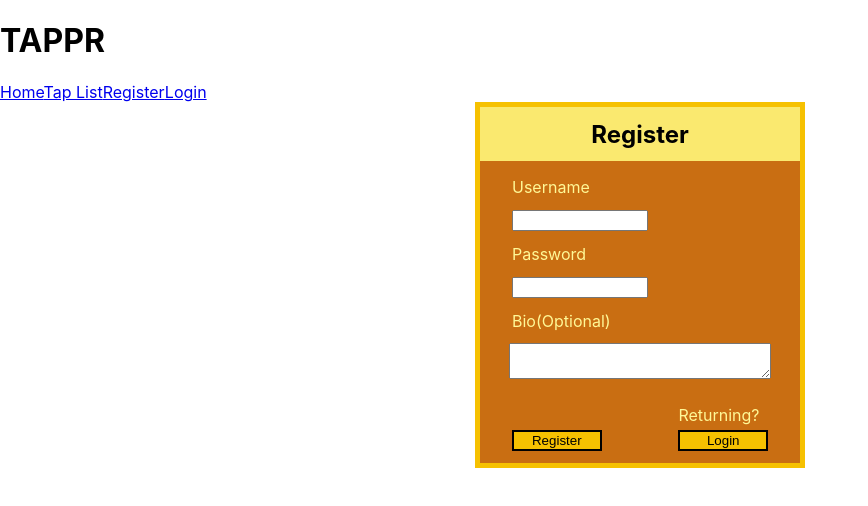
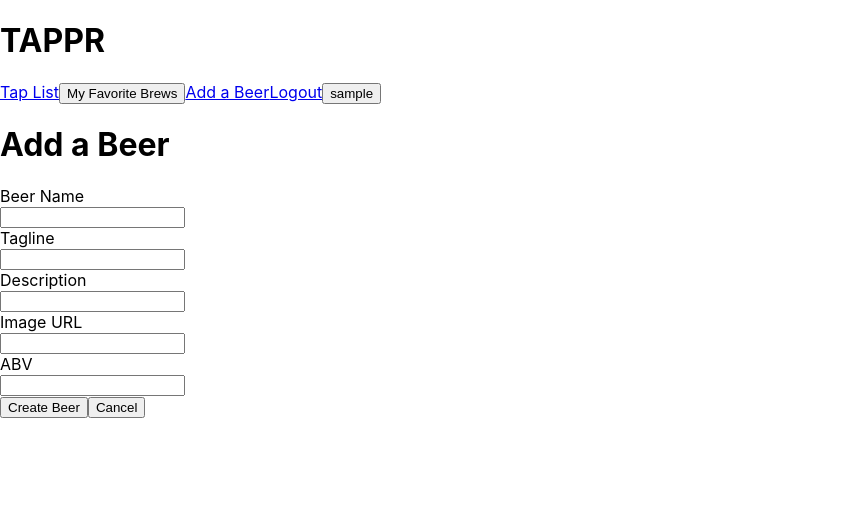
Before and after one commit to tappr-app/tappr, a React (Create React App) app in the folder tappr-fe/: page /add-a-beer in a window 1280 px wide. Shown: the top 506 px of the page, without its empty margins (0-868 px from the left). Built offline with nearby package versions, Linux system fonts and the light colour scheme; sample sign-in values are in the browser's storage.

Commit message:
Add beer form and action creators

```diff
--- a/tappr-fe/src/App.js
+++ b/tappr-fe/src/App.js
@@ -18,8 +18,6 @@ function App() {
     <div className="App">
       <header className="App-header">
         <h1>TAPPR</h1>
-        <RegisterForm />
-
         <Route exact path="/" render={(props) => <LandingPage {...props} />} />
         <Route exact path="/login" render={(props) => <LoginForm {...props} />} />
         <Route exact path="/register" render={(props) => <RegisterForm {...props} />} />
--- a/tappr-fe/src/actions/index.js
+++ b/tappr-fe/src/actions/index.js
@@ -12,26 +12,29 @@ export const USER_CREATED = 'USER_CREATED'
 export const USER_LOGIN = 'USER_LOGIN'
 export const LOGGED_IN= 'LOGGED_IN'
 
-
+// Fetch Beer Actions
 export const GET_API_BEERS = 'GET_API_BEERS';
 export const GET_API_BEERS_SUCCESS = 'GET_API_BEERS_SUCCESS';
 export const GET_API_BEERS_FAILURE = 'GET_API_BEERS_FAILURE';
 
+// Beer CRUD Actions
+export const ADD_BEER = 'ADD_BEER';
+export const ADD_BEER_SUCCESS = 'ADD_BEER_SUCCESS';
+export const ADD_BEER_FAILURE = 'ADD_BEER_FAILURE';
+
 export const handlePostData = payload => dispatch => {
-    dispatch({type: POST_USER});
-    axiosWithAuth()
+  dispatch({ type: POST_USER });
+  axiosWithAuth()
     .post('/auth/register', payload)
-    .then(res=>{
+    .then(res => {
         console.log('POST', res);
-        dispatch({ type: USER_CREATED})
+        dispatch({ type: USER_CREATED })
     })
-    .catch(err=>{
+    .catch(err => {
         console.log(err)
         dispatch({ type: SET_ERROR, payload: 'Party foul! Action wasn\'t completed' })
-    }
-    )
-
-}
+    });
+};
 
 export const handleLogin = credentials => dispatch =>{
     dispatch({type: USER_LOGIN});
@@ -60,4 +63,17 @@ export const getPunkBeers = () => dispatch => {
       dispatch({ type: GET_API_BEERS_FAILURE, payload: error.message });
     });
 
-}
+};
+
+export const addBeer = (newBeer) => dispatch => {
+  dispatch({ type: ADD_BEER });
+  axiosWithAuth().post('/users/beers', newBeer)
+    .then(res => {
+      console.log(res);
+      dispatch({ type: ADD_BEER_SUCCESS, payload: res.data });
+    })
+    .catch(error => {
+      console.log(error);
+      dispatch({ type: ADD_BEER_FAILURE, payload: error.message });
+    });
+};
--- a/tappr-fe/src/components/AddBeer.js
+++ b/tappr-fe/src/components/AddBeer.js
@@ -1,11 +1,93 @@
-import React from 'react';
+import React, { useState } from 'react';
+import { useForm } from "react-hook-form";
+import { connect } from 'react-redux';
+import { addBeer } from '../actions/index';
+import UserNavbar from './UserNavbar';
 
-const AddBeer = () => {
+const initialBeerState = {
+  name: '',
+  tagline: '',
+  description: '',
+  image_url: '',
+  abv: ''
+};
+
+function AddBeer(props) {
+  const user_id = window.localStorage.getItem('user_id');
+
+  const { register, errors } = useForm();
+
+  const [newBeer, setNewBeer] = useState(initialBeerState);
+
+  const handleChanges = (e) => {
+    setNewBeer({
+      ...newBeer,
+      [e.target.name]: e.target.value
+    });
+  };
+
+  const onSubmit = (id) => {
+      console.log(newBeer);
+      props.addBeer(newBeer);
+      props.history.push(`/my-brews/${id}`);
+  };
+
+  const cancel = () => {
+    props.history.goBack();
+  };
+
   return (
     <div>
+      <UserNavbar />
+      <form>
+          <h1>Add a Beer</h1>
+          <label htmlFor="name">Beer Name</label>
+          <br />
+          <input
+              name="name"
+              ref={register({ required: true })}
+              onChange={handleChanges}
+          />
+          {errors.beerName && <span>Name is required!</span>}
+          <br />
+          <label htmlFor="tagline">Tagline</label>
+          <br />
+          <input
+              name="tagline"
+              ref={register}
+              onChange={handleChanges}
+          />
+          <br />
+          <label htmlFor="description">Description</label>
+          <br />
+          <input
+              name="description"
+              ref={register}
+              onChange={handleChanges}
+          />
+          <br />
+          <label htmlFor="image_url">Image URL</label>
+          <br />
+          <input
+              name="image_url"
+              ref={register}
+              onChange={handleChanges}
+          />
+          <br />
+          <label htmlFor="abv">ABV</label>
+          <br />
+          <input
+              name="abv"
+              type="number"
+              ref={register}
+              onChange={handleChanges}
+          />
+          <br />
+          <button onClick={() => onSubmit(user_id)}>Create Beer</button>
+          <button onClick={cancel}>Cancel</button>
+      </form>
+    </div>
+  )
+}
 
-    </div>
-  );
-};
-
-export default AddBeer;
+export default connect(null, { addBeer })(AddBeer);
--- a/tappr-fe/src/components/RegisterForm.js
+++ b/tappr-fe/src/components/RegisterForm.js
@@ -6,7 +6,7 @@ import { FormDiv } from '../styles/Styled';
 import GuestNavbar from './GuestNavbar';
 
 const RegisterForm = props =>{
-    const { register, handleSubmit, watch, errors, setValue } = useForm();
+    const { register, handleSubmit, errors } = useForm();
     const [newUser, setNewUser] = useState({
         username: '',
         password: '',
--- a/tappr-fe/src/reducers/beerReducer.js
+++ b/tappr-fe/src/reducers/beerReducer.js
@@ -6,7 +6,10 @@ import {
   LOGGED_IN,
   GET_API_BEERS,
   GET_API_BEERS_SUCCESS,
-  GET_API_BEERS_FAILURE
+  GET_API_BEERS_FAILURE,
+  ADD_BEER,
+  ADD_BEER_SUCCESS,
+  ADD_BEER_FAILURE
 } from '../actions/index';
 
 
@@ -63,6 +66,25 @@ export const beerReducer = (state = initialState, action) => {
         isFetching: false,
         error: ''
       }
+    case ADD_BEER:
+      return {
+        ...state,
+        isFetching: true,
+        error: ''
+      }
+    case ADD_BEER_SUCCESS:
+      return {
+        ...state,
+        isFetching: false,
+        error: '',
+        beer: [...state.beer, action.payload]
+      }
+    case ADD_BEER_FAILURE:
+      return {
+        ...state,
+        isFetching: false,
+        error: action.payload
+      }
     default:
       return state
   };
```
